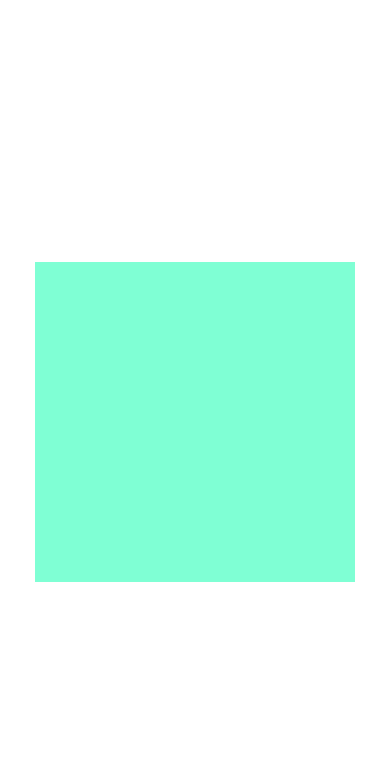
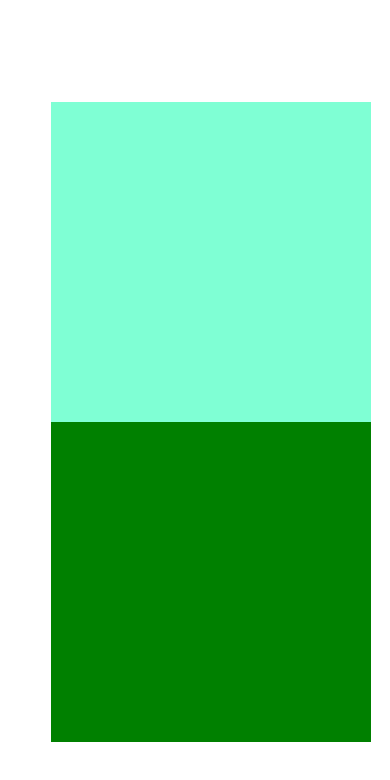
Before and after one commit to GeeksHubsAcademy/BTCStartGandiaCentrar, a plain HTML site: page index.html in a window 390 px wide. Drawn offline with Linux system fonts and the light colour scheme.

Commit message:
Elementos responsive con media query variados

```diff
--- a/css/styles.css
+++ b/css/styles.css
@@ -17,8 +17,37 @@ body {
 
 .general {
 
+    display: flex;
+    flex-direction: row;
+
+
+
+}
+
+.cuadrado1 {
+
     height: 20em;
     width: 20em;
 
     background-color: aquamarine;
+
+    margin-left: 2em;
+
 }
+
+.cuadrado2 {
+
+    height: 20em;
+    width: 20em;
+
+    background-color: green;
+    margin-left: 2em;
+
+}
+
+@media (max-width: 800px) {
+    .general {
+
+        flex-direction: column;
+    }
+}
--- a/index.html
+++ b/index.html
@@ -10,7 +10,10 @@
 </head>
 <body>
 
-    <div class="general"></div>
+    <div class="general">
+        <div class="cuadrado1"></div>
+        <div class="cuadrado2"></div>
+    </div>
 
 </body>
 </html>
```
